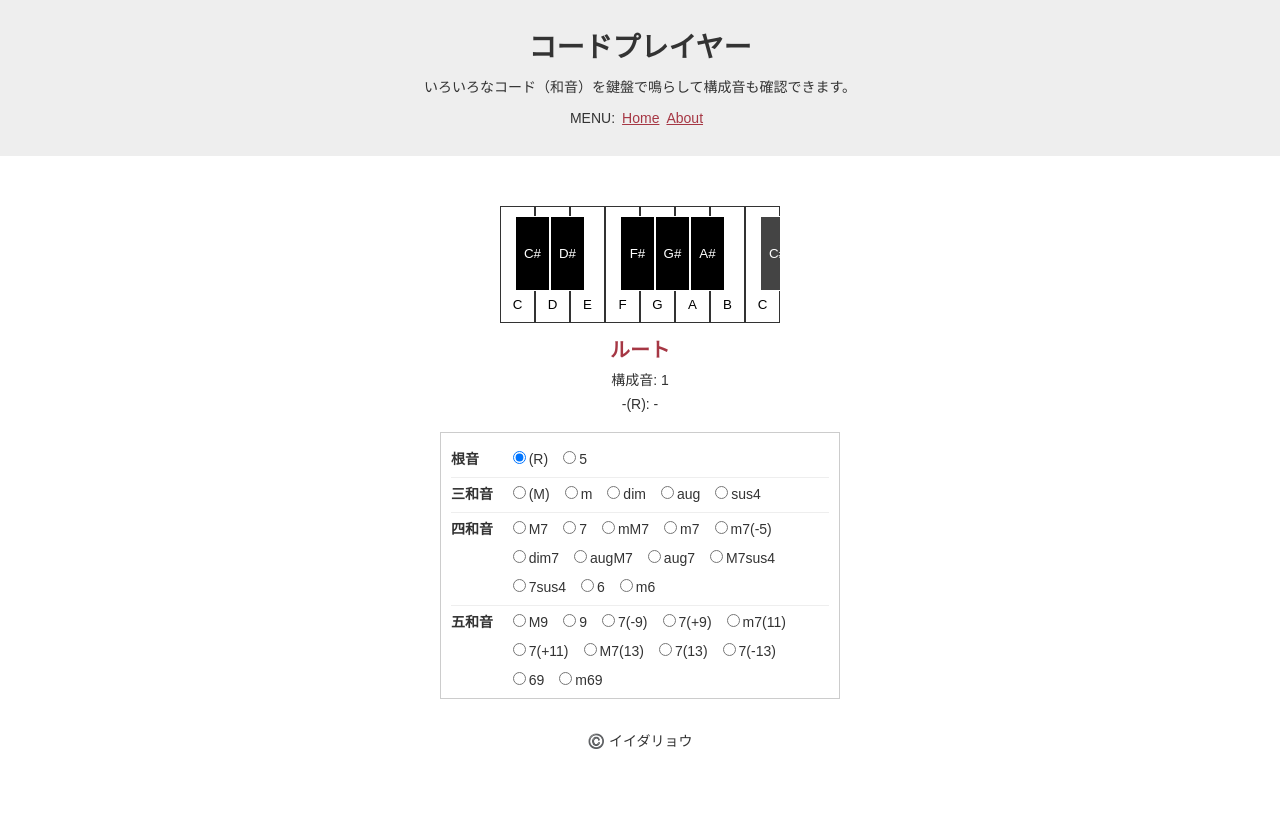
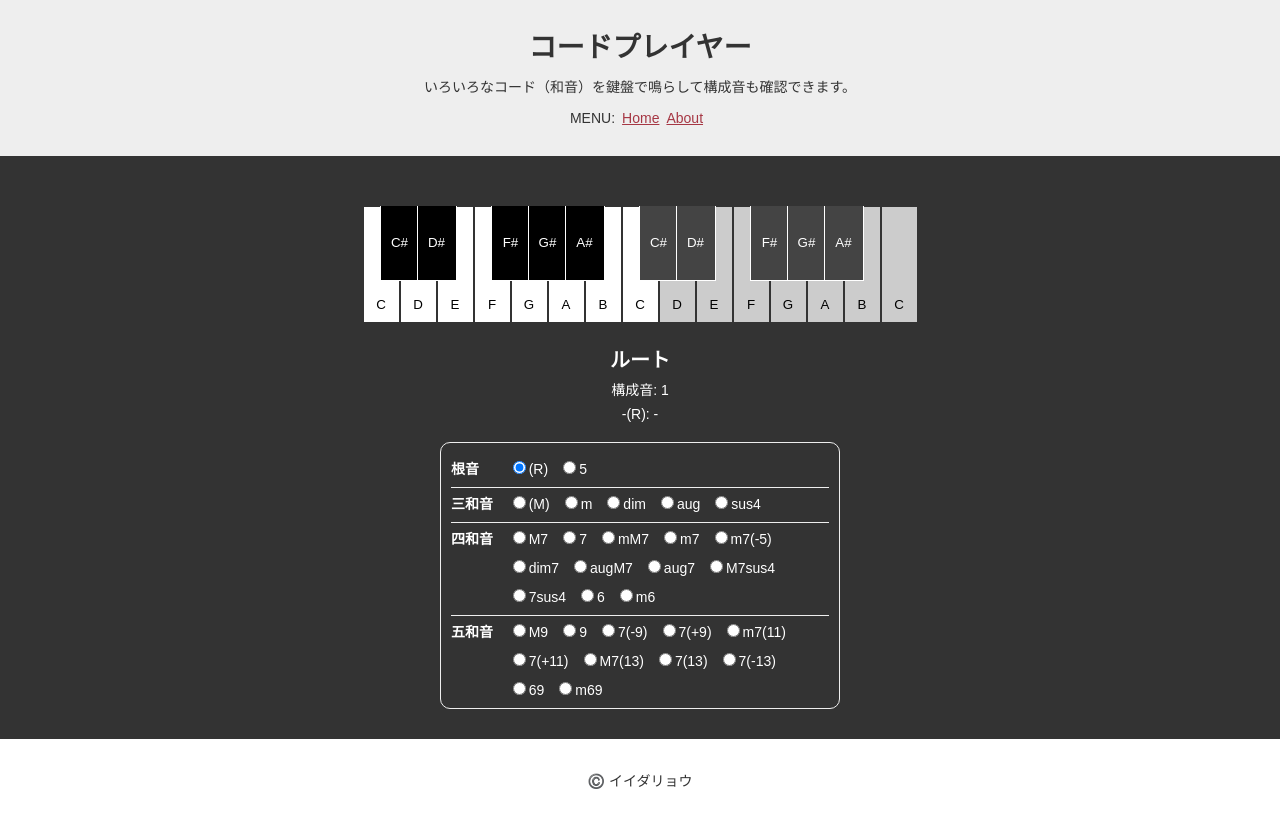
Before and after one commit to ryo-i/chord-player, a Next.js app: page / in a window 1280 px wide. Before the commit the page ends 800 px from the top, so only its background shows below. Built offline with nearby package versions, Linux system fonts and the light colour scheme.

Commit message:
鍵盤サイズ、鍵盤表示数、背景色など修正 #9

```diff
--- a/components/Inner.tsx
+++ b/components/Inner.tsx
@@ -5,21 +5,24 @@ import * as Tone from 'tone';
 
 
 // CSS in JS
+const keyWidth = '37px'
+
 const CoadPlayer = styled.div`
+  color: #fff;
   #key {
-    width: calc(35px * 8);
+    max-width: calc(${keyWidth} * 15);
     margin: 0 auto;
     overflow-x: scroll;
     .key_inner {
       background: #333;
-      width: calc(35px * 15);
+      width: calc(${keyWidth} * 15);
       display: block;
-      margin: 0 auto;
+      padding: 0 0 10px;
       position: relative;
       .w_key {
         background: #FFF;
         border: 1px solid #333;
-        width: 35px;
+        width: ${keyWidth};
         color: #000;
         text-align: center;
         padding:  90px 0 10px;
@@ -28,13 +31,14 @@ const CoadPlayer = styled.div`
       .b_key {
         position: absolute;
         z-index: 10;
-        top: 10px;
+        top: 0;
         margin: 0 -20px;
         padding: 0;
         background: #000;
         border: 1px solid #fff;
+        border-top-width: 0;
         color: #fff;
-        width: 35px;
+        width: 40px;
         height: 75px;
         text-align: center;
         display: inline-block;
@@ -60,6 +64,7 @@ const CoadPlayer = styled.div`
     h2 {
       margin: 0 0 5px;
       font-size: 20px;
+      color: #fff;
       line-height: 1.25;
     }
     p {
@@ -70,7 +75,8 @@ const CoadPlayer = styled.div`
   #chord_types {
     margin: 0 auto ;
     max-width: 400px;
-    border: 1px solid #ccc;
+    border: 1px solid #eee;
+    border-radius: 10px;
     padding: 10px 10px 0;
     text-align: left;
     dl {
--- a/pages/index.tsx
+++ b/pages/index.tsx
@@ -3,6 +3,7 @@ import Header from '../components/Header';
 import Inner from '../components/Inner';
 import Footer from '../components/Footer';
 import Data from '../data/data.json';
+import styled from 'styled-components';
 
 
 const headerTitle = Data.header.title;
@@ -10,6 +11,11 @@ const headerText = Data.header.text;
 const pageTitle = Data.main.title;
 const pageText = Data.main.text;
 
+const Main = styled.main`
+  background: #333;
+  padding-bottom: 30px;
+  max-width: 100%;
+`;
 
 function Home() {
   return (
@@ -21,9 +27,9 @@ function Home() {
         <meta property="og:description" content={ headerText } />
       </Head>
       <Header />
-      <main>
+      <Main>
         <Inner />
-      </main>
+      </Main>
       <Footer />
     </>
   )
```
Also changed, not shown: 1 other file (tests, documents, lock files or other folders).
